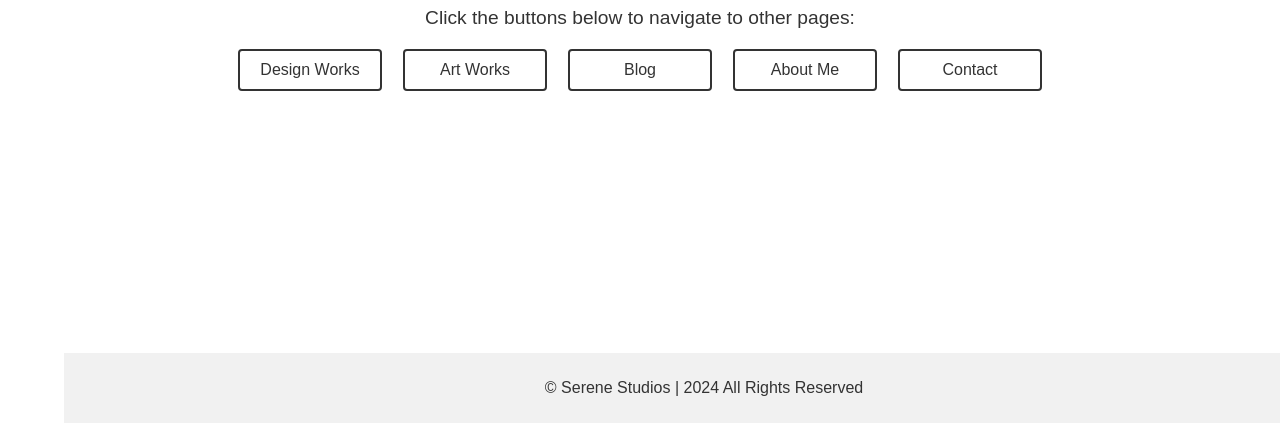
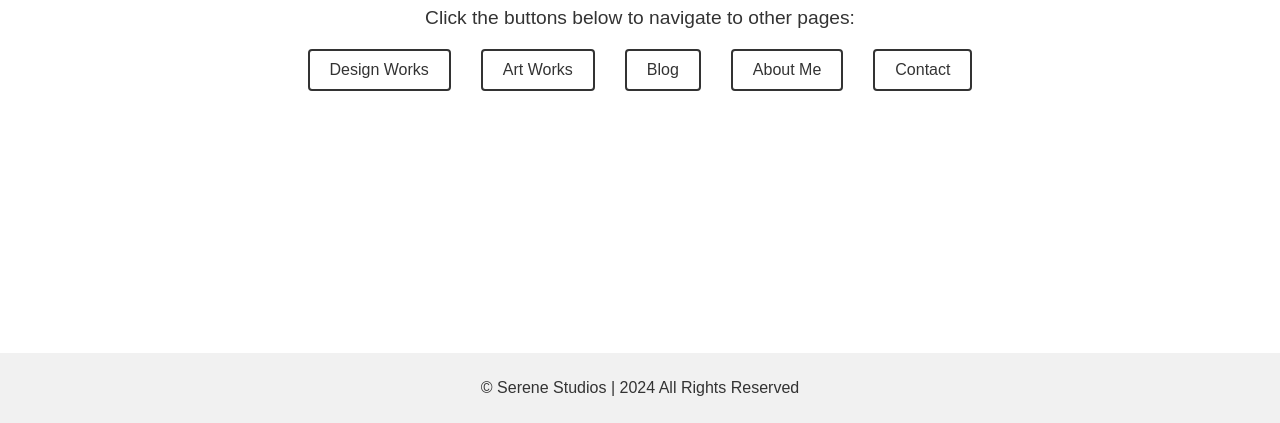
Before and after one commit to serenestudios/Portfolio-Site, a plain HTML site: page HOME.html in a window 1280 px wide. Shown: the part 377-800 px from the top of the page. Drawn offline with Linux system fonts and the light colour scheme.

Commit message:
fix footer

```diff
--- a/stylesheetportfolio.css
+++ b/stylesheetportfolio.css
@@ -7,14 +7,15 @@ body {
     flex-direction: column;
     justify-content: center;
     align-items: center;
-    height: 100vh;
+    min-height: 100vh;
     text-align: center;
 }
 
 .container {
-    width: 90%;
+    width: 100%;
     max-width: 1200px;
     padding: 20px;
+    box-sizing: border-box;
 }
 
 header {
@@ -34,7 +35,7 @@ header p {
 nav {
     display: flex;
     flex-direction: column;
-    gap: 1px;
+    gap: 10px;
     align-items: center;
 }
 
@@ -50,7 +51,6 @@ nav {
     outline: none;
     text-decoration: none;
     display: inline-block;
-    width: 100px; /* Fixed width for buttons */
     margin: 5px 0; /* Reduce margin */
 }
 
@@ -73,6 +73,7 @@ footer {
     padding: 10px 0;
     position: fixed;
     bottom: 0;
+    left: 0;
     width: 100%;
 }
 
```
